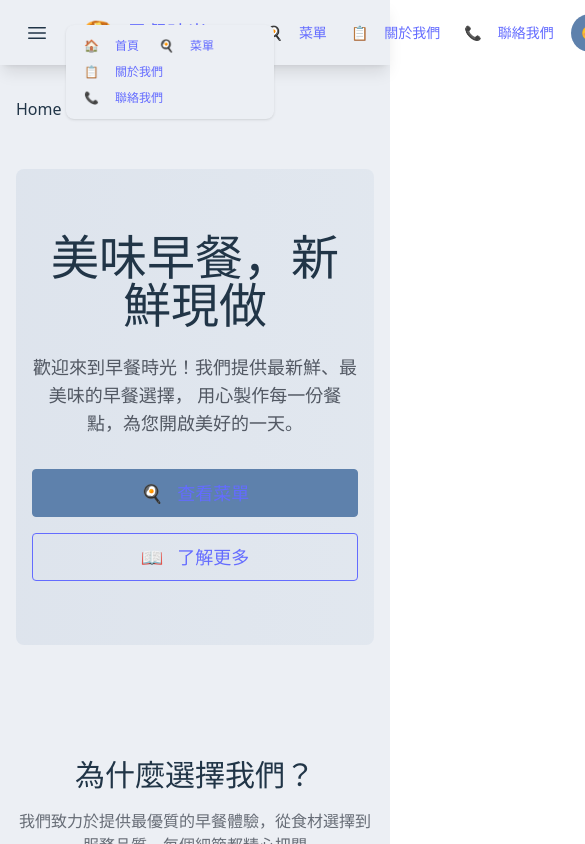
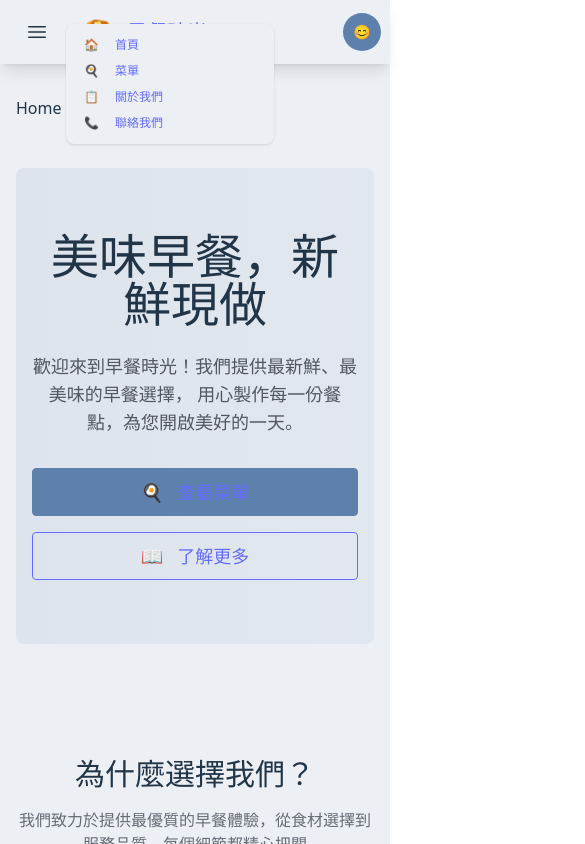
Before and after one commit to s724123/bun_vite, a React (Vite) app: page / in a window 390 px wide. Both pictures are taken after a click on the button 37 px from the left and 32 px from the top of the page. Shown: the top 844 px of the page, 585 px wide, since content can reach past the window. Built offline with nearby package versions, Linux system fonts and the light colour scheme.

Commit message:
adjust menu-vertical

```diff
--- a/src/components/layout/Header.tsx
+++ b/src/components/layout/Header.tsx
@@ -39,7 +39,7 @@
                     { (
                             <ul
                             tabIndex={0}
-                            className="menu menu-sm menu-horizontal dropdown-content  dropdown-bottom mt-3 z-[1] p-2 shadow bg-base-100 rounded-box w-52"
+                            className="menu menu-sm menu-vertical dropdown-content  dropdown-bottom mt-3 z-[1] p-2 shadow bg-base-100 rounded-box w-52"
                         >
                             {navItems.map((item) => (
                                 <li key={item.path}>
@@ -66,7 +66,7 @@
 
             {/* 桌面版導航選單 */}
             <div className="navbar-center ">
-                <ul className="menu menu-horizontal px-1">
+                <ul className="menu menu-horizontal px-1 hidden lg:flex">
                     {navItems.map((item) => (
                         <li key={item.path}>
                             <Link
@@ -89,7 +89,7 @@
                             <span className="text-sm font-bold">😊</span>
                         </div>
                     </div>
-                    <ul tabIndex={0} className="mt-3 z-[1] p-2 shadow menu menu-sm menu-horizontal dropdown-content bg-base-100 rounded-box w-52">
+                    <ul tabIndex={0} className="mt-3 z-[1] p-2 shadow menu menu-sm menu-vertical dropdown-content bg-base-100 rounded-box w-52">
                         <li><a>個人資料</a></li>
                         <li><a>設定</a></li>
                         <li><a>登出</a></li>
```
